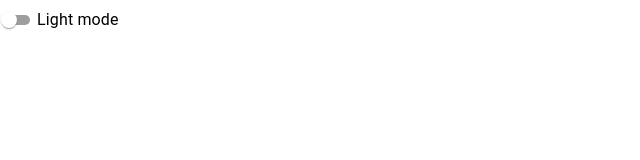
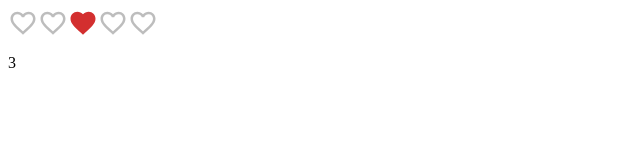
Before and after one commit to mahabur-rahman/React_MUI, a React (Create React App) app in the folder my-app/: page / in a window 1280 px wide. Shown: the top 160 px of the page, without its empty margins (0-640 px from the left). Built offline with nearby package versions, Linux system fonts and the light colour scheme.

Commit message:
MuiRating

```diff
--- a/my-app/src/App.js
+++ b/my-app/src/App.js
@@ -6,9 +6,10 @@ import MuiSelect from "./components/MuiSelect";
 import MuiRadioButton from "./components/MuiRadioButton";
 import MuiCheckbox from "./components/MuiCheckbox";
 import MuiSwitch from "./components/MuiSwitch";
+import MuiRating from "./components/MuiRating";
 
 const App = () => {
-  return <MuiSwitch />;
+  return <MuiRating />;
 };
 
 export default App;
--- /dev/null
+++ b/my-app/src/components/MuiRating.js
@@ -0,0 +1,29 @@
+import { useState } from "react";
+import { Stack, Rating } from "@mui/material";
+import { Favorite, FavoriteBorder } from "@mui/icons-material";
+
+const MuiRating = () => {
+  const [value, setValue] = useState(3);
+
+  const handleChange = (e, newValue) => {
+    setValue(newValue);
+  };
+
+  return (
+    <Stack spacing={2}>
+      <Rating
+        value={value}
+        onChange={handleChange}
+        precision={0.5}
+        size="large"
+        icon={<Favorite fontSize="inherit" color="error" />}
+        emptyIcon={<FavoriteBorder fontSize="inherit" />}
+        // readOnly
+        highlightSelectedOnly
+      />
+      <span>{value}</span>
+    </Stack>
+  );
+};
+
+export default MuiRating;
```
